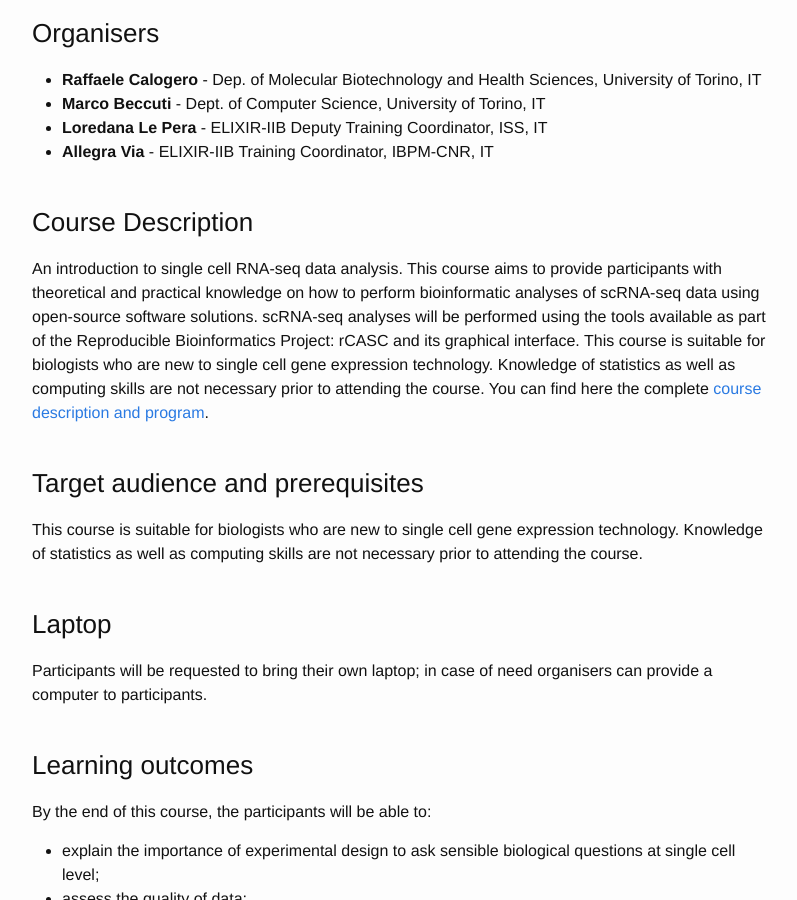
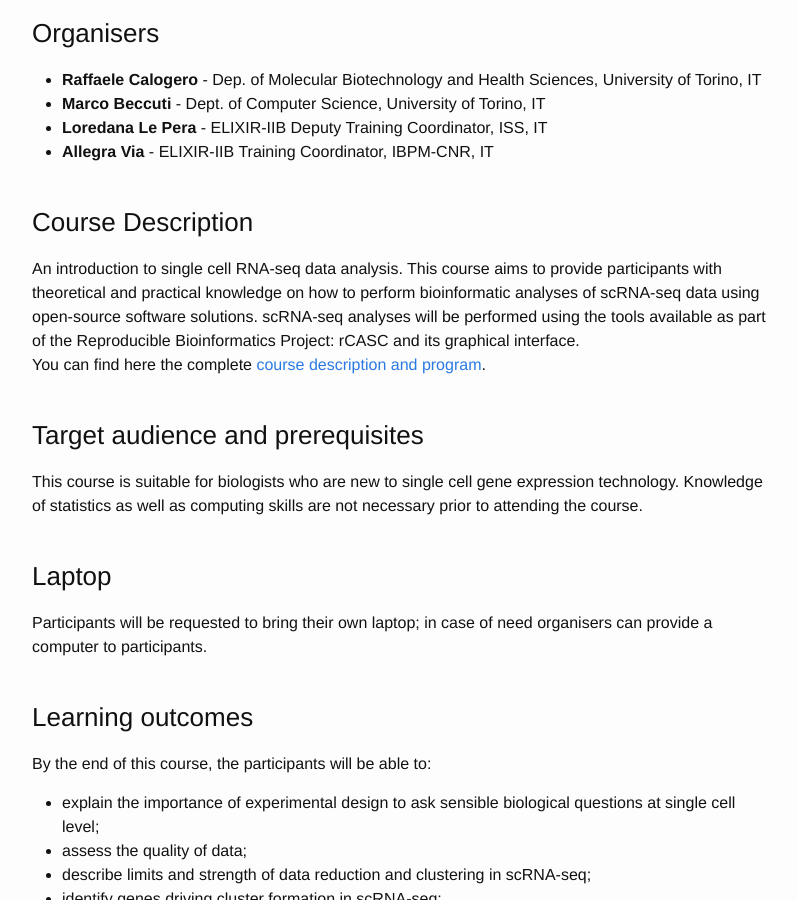
Before and after one commit to ELIXIR-IIB-training/website, a Jekyll site: the page built from _posts/2022-09-28-scRNA-seq-Workshop.md, in a window 1280 px wide and 900 px high, scrolled down 1421 px. Shown: the whole window, without its empty margins (238-1035 px from the left). Built offline with Jekyll 4.4.1, drawn with Linux system fonts in a browser that asks for light colours.

Commit message:
Changes in Course description

```diff
--- a/_posts/2022-09-28-scRNA-seq-Workshop.md
+++ b/_posts/2022-09-28-scRNA-seq-Workshop.md
@@ -66,7 +66,8 @@ A maximum of **20** candidates will be accepted for the course. Priority will be
 <br>
 
 ### Course Description
-An introduction to single cell RNA-seq data analysis. This course aims to provide participants with theoretical and practical knowledge on how to perform bioinformatic analyses of scRNA-seq data using open-source software solutions. scRNA-seq analyses will be performed using the tools available as part of the Reproducible Bioinformatics Project: rCASC and its graphical interface. This course is suitable for biologists who are new to single cell gene expression technology. Knowledge of statistics as well as computing skills are not necessary prior to attending the course. You can find here the complete [course description and program](https://github.com/ELIXIR-IIB-training/website/tree/gh-pages/docs/booklet_v2.pdf).
+An introduction to single cell RNA-seq data analysis. This course aims to provide participants with theoretical and practical knowledge on how to perform bioinformatic analyses of scRNA-seq data using open-source software solutions. scRNA-seq analyses will be performed using the tools available as part of the Reproducible Bioinformatics Project: rCASC and its graphical interface.<br>
+You can find here the complete [course description and program](https://github.com/ELIXIR-IIB-training/website/tree/gh-pages/docs/booklet_v2.pdf).
 <br>
 <br>
 
```
